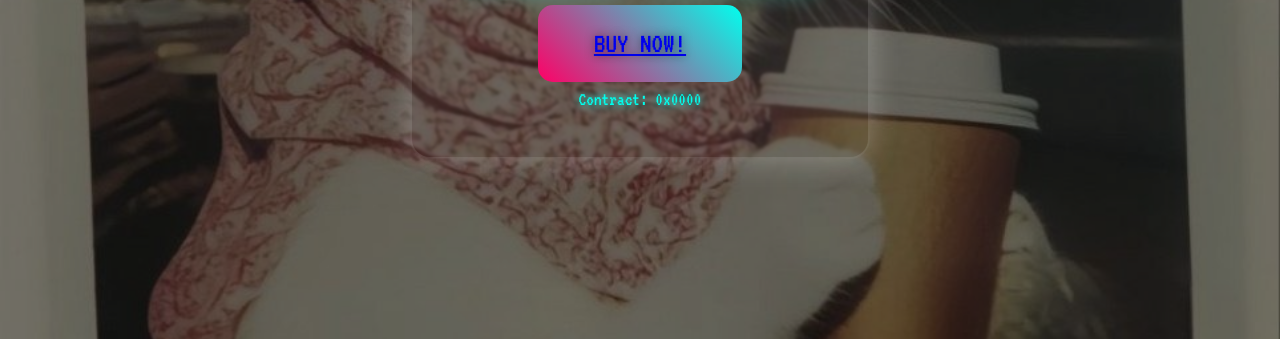
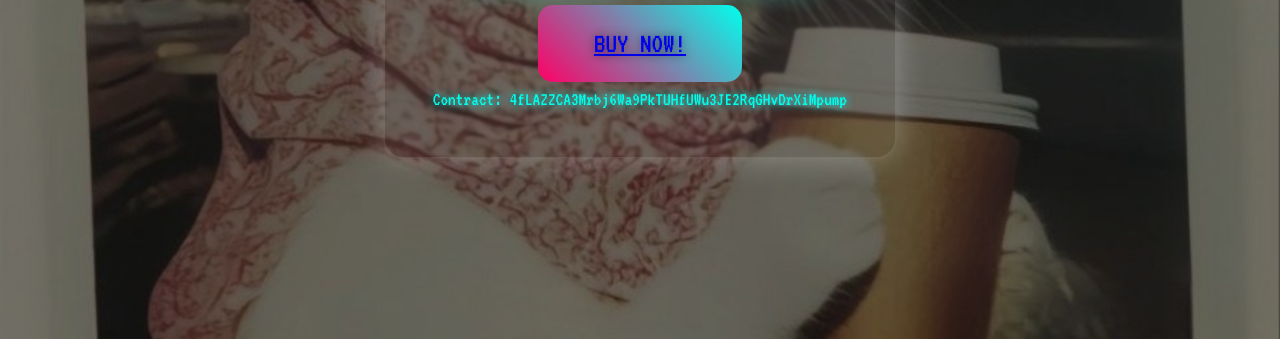
Before and after one commit to solexo/Pawblems, a plain HTML site: page index.html in a window 1280 px wide. Shown: the part 461-800 px from the top of the page. Drawn offline with Linux system fonts and the light colour scheme.

Commit message:
Update index.html

```diff
--- a/index.html
+++ b/index.html
@@ -206,12 +206,12 @@
         </a>
       </div>
 
-      <a href="https://pump.fun/" target="_blank" class="buy-button">
+      <a href="https://pump.fun/coin/4fLAZZCA3Mrbj6Wa9PkTUHfUWu3JE2RqGHvDrXiMpump" target="_blank" class="buy-button">
         BUY NOW!
       </a>
 
       <div class="contract-address">
-        <p>Contract: 0x0000</p>
+        <p>Contract: 4fLAZZCA3Mrbj6Wa9PkTUHfUWu3JE2RqGHvDrXiMpump</p>
       </div>
     </div>
   </div>
```
